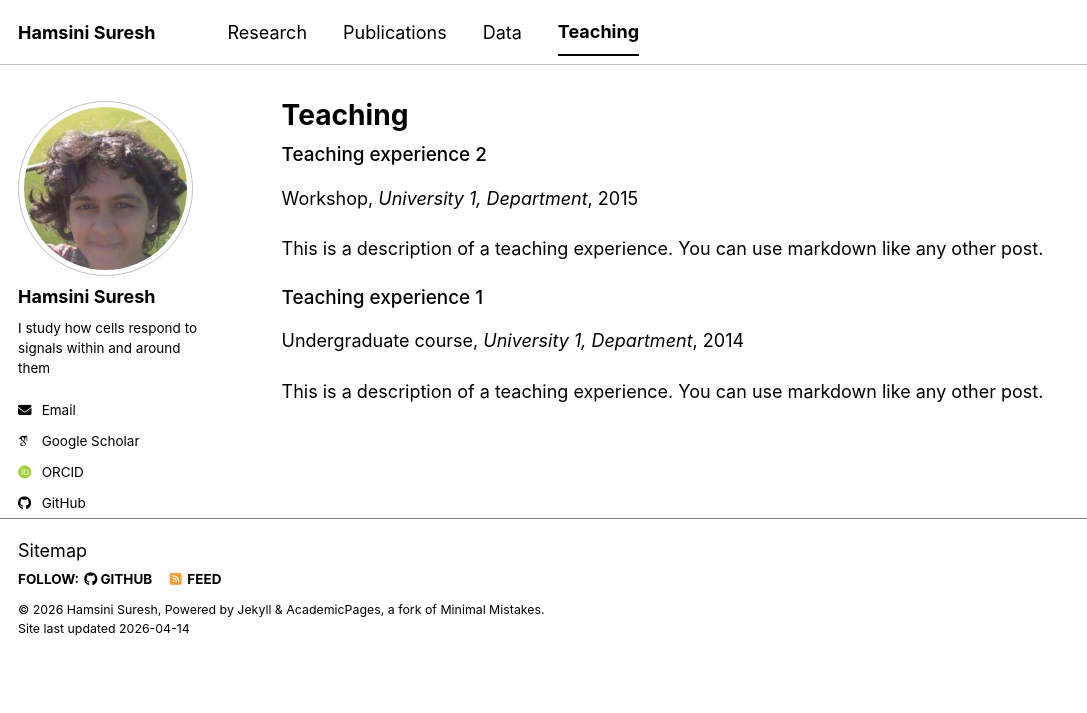
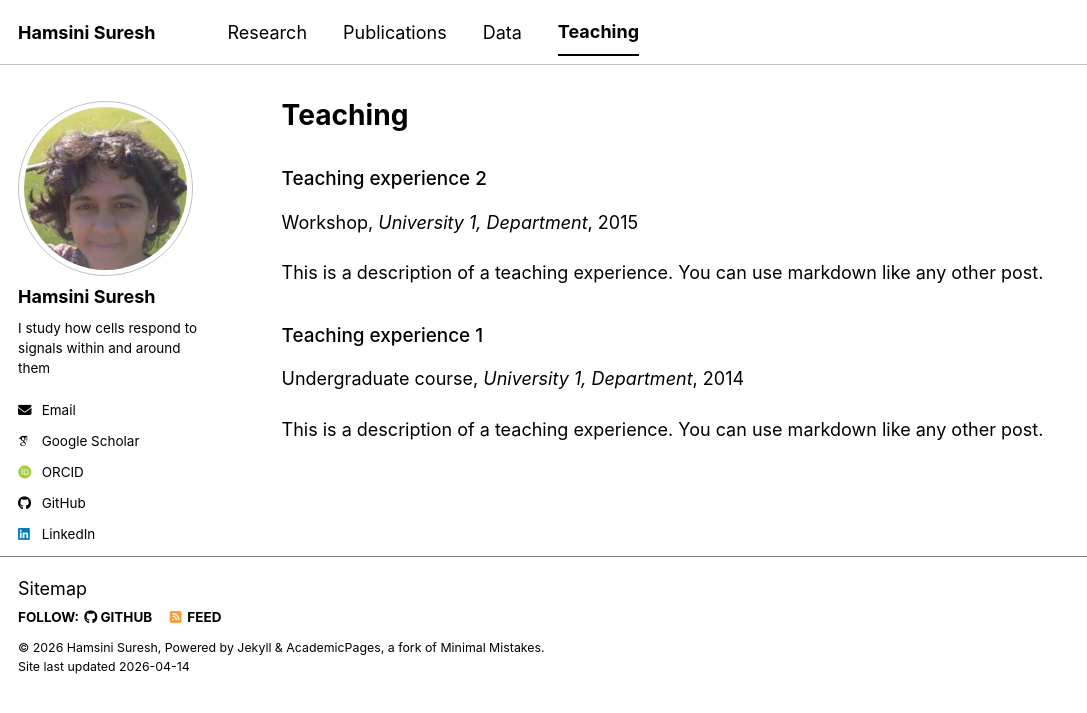
Before and after one commit to hamsinisuresh/hamsinisuresh.github.io, a Jekyll site: the page built from _pages/teaching.html, in a window 1280 px wide. Shown: the top 713 px of the page, without its empty margins (0-1087 px from the left). Built offline with Jekyll 4.4.1, drawn with Linux system fonts in a browser that asks for light colours; some web fonts are replaced; a script bundle is joined from its source files by our own code; library files that are not in the unit come from our copies.

Commit message:
Update main.scss

```diff
--- a/assets/css/main.scss
+++ b/assets/css/main.scss
@@ -1,12 +1,5 @@
 ---
 ---
-
-/*
- * This file controls what is imported from /_sass
- *
- * Note that the files are processed in the order they are imported, so they are partly
-   sorted by the dependencies. Also, the first two lines of the file are required by Jekyll.
- */
 
 @import
     "vendor/breakpoint/breakpoint",
@@ -42,41 +35,26 @@
     "vendor/font-awesome/brands"
 ;
 
-.archive__item-title {
-  font-size: 1.05em;
-  font-weight: 500;
-  margin-bottom: 0.1em;
-}
-
-.archive__item-excerpt {
-  font-size: 0.95em;
-  line-height: 1.5;
-}
-
-.archive__item-title {
-  text-decoration: none !important;
-  border-bottom: none !important;
-}
-
-.archive__item-title a {
-  text-decoration: none !important;
-  border-bottom: none !important;
-}
-
-/* ===== CLEAN compact publications ===== */
+/* ===== CLEAN COMPACT PUBLICATIONS ===== */
 
 /* Section headings */
 .archive h2 {
-  margin: 0.2em 0 0.2em 0 !important;
+  margin-top: 2em !important;   /* 2 line gap before section */
+  margin-bottom: 0.5em !important;
 }
 
 /* Each paper block */
 .archive__item {
-  margin: 0 !important;
+  margin: 0 0 1em 0 !important;  /* 1 line gap between papers */
   padding: 0 !important;
 }
 
-/* Inner wrapper (main culprit) */
+/* Remove extra gap after last item in a section */
+.archive__item:last-child {
+  margin-bottom: 0 !important;
+}
+
+/* Inner wrapper */
 .archive__item-body {
   margin: 0 !important;
   padding: 0 !important;
@@ -92,13 +70,13 @@
   border-bottom: none !important;
 }
 
-/* Remove link styling if any remains */
+/* Remove link styling */
 .archive__item-title a {
   text-decoration: none !important;
   border-bottom: none !important;
 }
 
-/* ALL text under title (venue, year, PDF) */
+/* Text under title */
 .archive__item-excerpt {
   margin: 0 !important;
   padding: 0 !important;
@@ -106,23 +84,20 @@
   line-height: 1.3;
 }
 
-/* Kill paragraph spacing (this is key) */
+/* Kill paragraph spacing */
 .archive__item-excerpt p {
   margin: 0 !important;
   padding: 0 !important;
 }
 
-/* Remove spacing between elements */
+/* Remove spacing between inner elements */
 .archive__item-excerpt * {
   margin-top: 0 !important;
   margin-bottom: 0 !important;
 }
 
+/* Optional helper class */
 .pub-line {
   margin: 0;
   line-height: 1.3;
 }
-
-.archive__item-title {
-  margin: 0 !important;
-}
```
